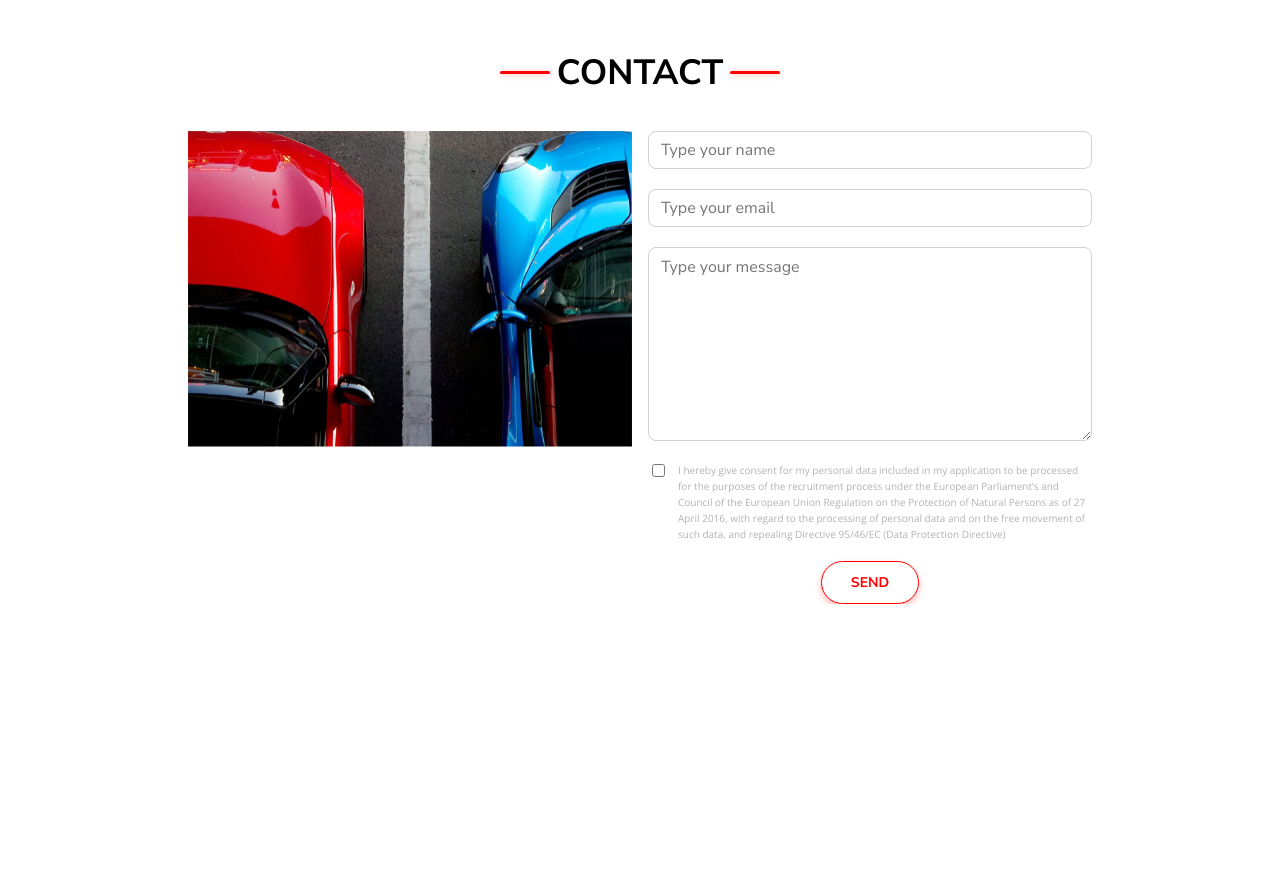
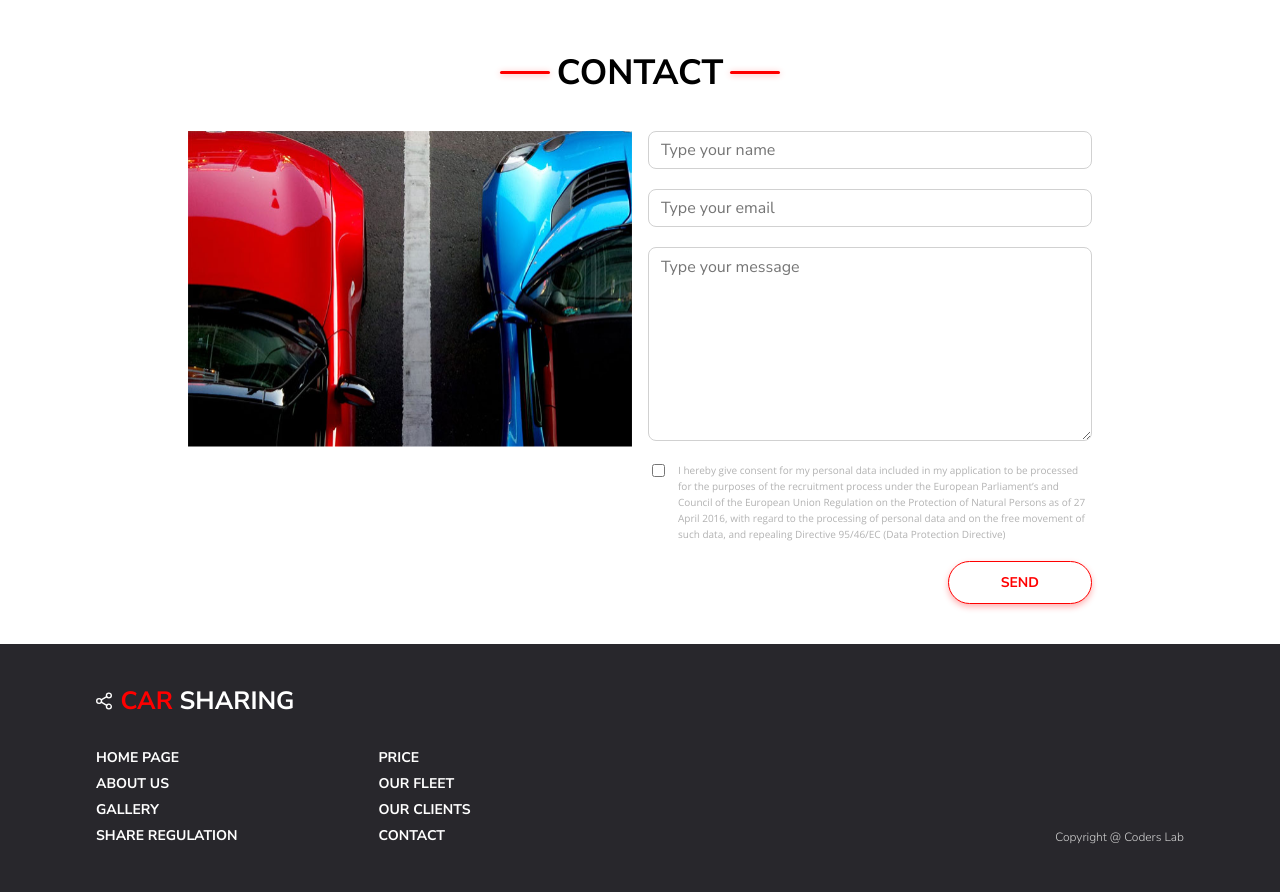
Before and after one commit to BuckoA18/Car_Sharing, a plain HTML site: page index.html in a window 1280 px wide. Shown: the part 2240-3132 px from the top of the page. Before the commit the page ends 2844 px from the top, so only its background shows below. Drawn offline with nearby package versions, Linux system fonts and the light colour scheme.

Commit message:
car sharing done

```diff
--- a/index.html
+++ b/index.html
@@ -28,9 +28,9 @@
                 <nav>
                     <ul class="header__nav">
                         <li class="header__item"><a href="#">home</a></li>
-                        <li class="header__item"><a href="#">blog</a></li>
-                        <li class="header__item"><a href="#">service</a></li>
-                        <li class="header__item"><a href="#">contact</a></li>
+                        <li class="header__item"><a href="#blog">blog</a></li>
+                        <li class="header__item"><a href="#service">service</a></li>
+                        <li class="header__item"><a href="#contact">contact</a></li>
                     </ul>
                 </nav>
         </div>
@@ -59,7 +59,7 @@
 
     </section>
 
-    <section class="blog">
+    <section class="blog" id="blog">
 
         <div class="container">
 
@@ -103,7 +103,7 @@
     </section>
 
 
-    <section class="service">
+    <section class="service" id="service">
         <div class="container">
 
             <div class="service__header-cont">
@@ -142,7 +142,7 @@
         </div>
     </section>
 
-    <section class="contact">
+    <section class="contact" id="contact">
         <div class="container">
             <div class="contact__header-cont">
                 <h3 class="contact__header">contact</h3>
@@ -162,6 +162,38 @@
         </div>
     </section>
 
+    <footer class="footer">
+        <div class="container">
+            <div class="footer__header">
+
+                <div class="footer__header-logo">
+                    <img src="imgs/Icon.svg" alt="Logo">
+                    <h4><span>Car</span> Sharing</h4>
+                </div>
+            </div>
+
+            <section class="footer__info">
+                <ul>
+                    <li><a href="#">home page</a></li>
+                    <li><a href="#">about us</a></li>
+                    <li><a href="#">gallery</a></li>
+                    <li><a href="#">share regulation</a></li>
+                </ul>
+
+                <ul>
+                    <li><a href="#">price</a></li>
+                    <li><a href="#">our fleet</a></li>
+                    <li><a href="#">our clients</a></li>
+                    <li><a href="#">contact</a></li>
+                </ul>
+
+
+
+                <p class="footer__info-copyright">Copyright @ Coders Lab</p>
+            </section>
+        </div>
+    </footer>
+
 
 
 </body>
--- a/styles.css
+++ b/styles.css
@@ -446,6 +446,8 @@ html {
     flex-direction: row;
     justify-content: center;
     gap: 16px;
+
+   margin-bottom: 40px;
 }
 
 .content__form {
@@ -494,10 +496,99 @@ html {
 }
 
 .content__form-submit {
-    align-self: center;
+    align-self: flex-end;
     display: block;
 
     background-color: var(--bg-primary);
     color: var(--color-primary);
     border: 1px solid var(--color-primary);
+
+    padding: 11px 52px;
 }
+
+
+/* ---- Footer ---- */
+.footer {
+    background-color: var(--bg-secondary);
+}
+
+.footer .container {
+
+    display: flex;
+    flex-direction: column;
+    justify-content: flex-start;
+
+
+}
+
+.footer__header-logo {
+    display: flex;
+    flex-direction: row;
+    justify-content: flex-start;
+    align-items: center;
+
+    margin-bottom: 30px;
+    margin-top: 40px;
+    gap: 8px;
+
+}
+
+.footer__header-logo h4 {
+    font: normal normal bold 25px/34px Nunito Sans;
+    letter-spacing: 0px;
+    color: var(--text-primary);
+    opacity: 1;
+    text-transform: uppercase;
+}
+
+.footer__header-logo span {
+    color: var(--color-primary);
+}
+
+.footer__header-logo img {
+    width: 16.45px;
+    height: 18.95px;
+}
+
+.footer__info {
+    display: flex;
+    flex-direction: row;
+    justify-content: flex-start;
+    gap: 141px;
+    margin-bottom: 40px;
+
+    position: relative;
+}
+
+.footer__info a {
+    list-style-type: none;
+    text-decoration: none;
+
+    font: normal normal bold 14px/19px Nunito Sans;
+    letter-spacing: 0px;
+    color: var(--text-primary);
+    text-transform: uppercase;
+    opacity: 1;
+
+}
+
+.footer__info a:hover {
+    color: var(--color-primary);
+}
+
+.footer__info li {
+    padding-bottom: 7px;
+}
+
+.footer__info-copyright {
+    position: absolute;
+    right: 0px;
+    bottom: 0px;
+
+    margin-bottom: 7px;
+
+    font: normal normal 300 12px/16px Nunito Sans;
+    letter-spacing: 0px;
+    color: #D1D1D1;
+    opacity: 1;
+}
```
